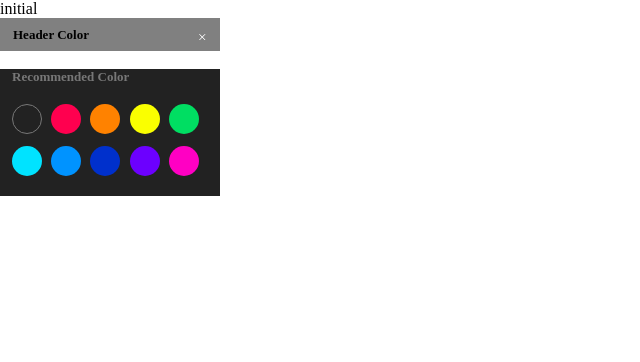
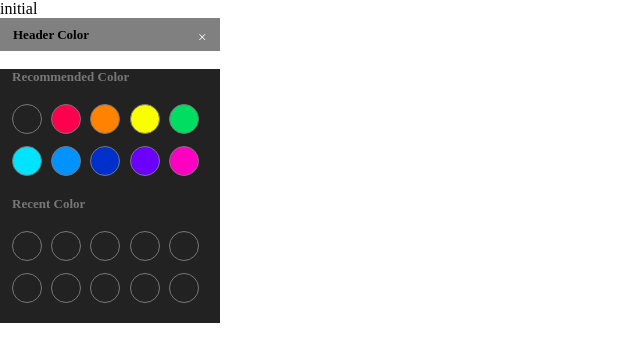
Before and after one commit to SuhyeonP/Next-ts-lecture, a Next.js app: page / in a window 1280 px wide. Shown: the top 362 px of the page, without its empty margins (0-640 px from the left). Built offline with nearby package versions, Linux system fonts and the light colour scheme.

Commit message:
:construction: product

```diff
--- a/src/components/Color/ColorPalette/styles.ts
+++ b/src/components/Color/ColorPalette/styles.ts
@@ -52,6 +52,7 @@ export const ColorButton = styled.button<IColorButtonProps>(({
 
   return css`
     ${customCss};
+    border: 1.3px solid #777;
     background-color: ${color};
   `;
 });
--- a/src/components/HeaderColor.tsx
+++ b/src/components/HeaderColor.tsx
@@ -5,6 +5,8 @@ import { HeaderColorWrapperStyled } from './styles';
 
 export const linkPaletteColors = ['none', '#FF004F', '#FF8200', '#FAFF00', '#00DE62',
   '#00E3FF', '#0093FF', '#0030CC', '#6C00FF', '#FF00C3'];
+
+export const recentPaletteColors = new Array(10).fill('inherit');
 
 const HeaderColor = (): JSX.Element => {
   const [highlight, setHighlight] = useState('');
@@ -25,6 +27,14 @@ const HeaderColor = (): JSX.Element => {
           changeHighLights={changeHighlightColors}
         />
       </div>
+      <div className='recent-color'>
+        <ColorPalette
+          subTitle='Recent Color'
+          colors={recentPaletteColors}
+          highlightColor={highlight}
+          changeHighLights={changeHighlightColors}
+        />
+      </div>
     </HeaderColorWrapperStyled>
   );
 };
```
